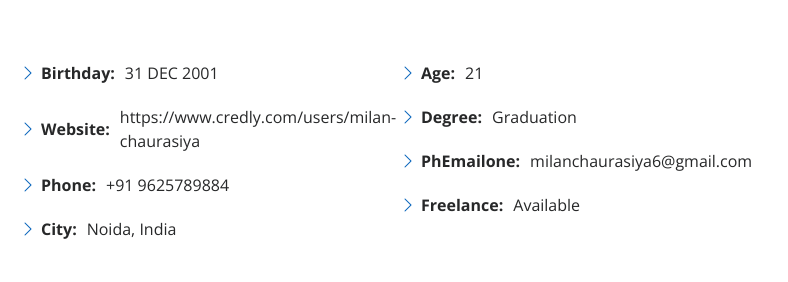
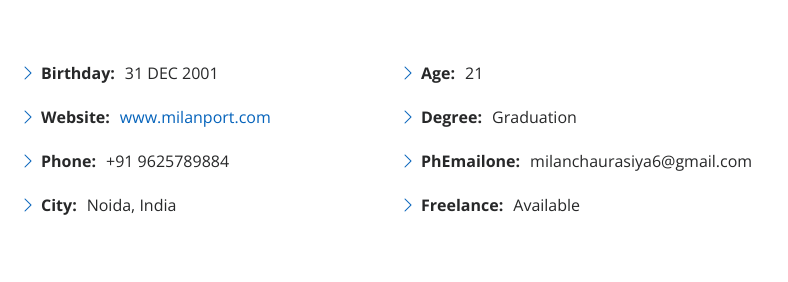
Before and after one commit to Milan3112/Milanweb, a plain HTML site: page index.html in a window 1280 px wide. Shown: the part 1667-1949 px from the top of the page, 492-1280 px from the left. Drawn offline with nearby package versions, Linux system fonts and the light colour scheme.

Commit message:
Update index.html

```diff
--- a/index.html
+++ b/index.html
@@ -93,7 +93,7 @@
               <div class="col-lg-6">
                 <ul>
                   <li><i class="bi bi-chevron-right"></i> <strong>Birthday:</strong> <span>31 DEC 2001</span></li>
-                  <li><i class="bi bi-chevron-right"></i> <strong>Website:</strong> <span>https://www.credly.com/users/milan-chaurasiya</span></li>
+                  <li><i class="bi bi-chevron-right"></i> <strong>Website:</strong> <span><a href="https://milan3112.github.io/Milanweb/">www.milanport.com</a></li>
                   <li><i class="bi bi-chevron-right"></i> <strong>Phone:</strong> <span>+91 9625789884</span></li>
                   <li><i class="bi bi-chevron-right"></i> <strong>City:</strong> <span>Noida, India</span></li>
                 </ul>
```
